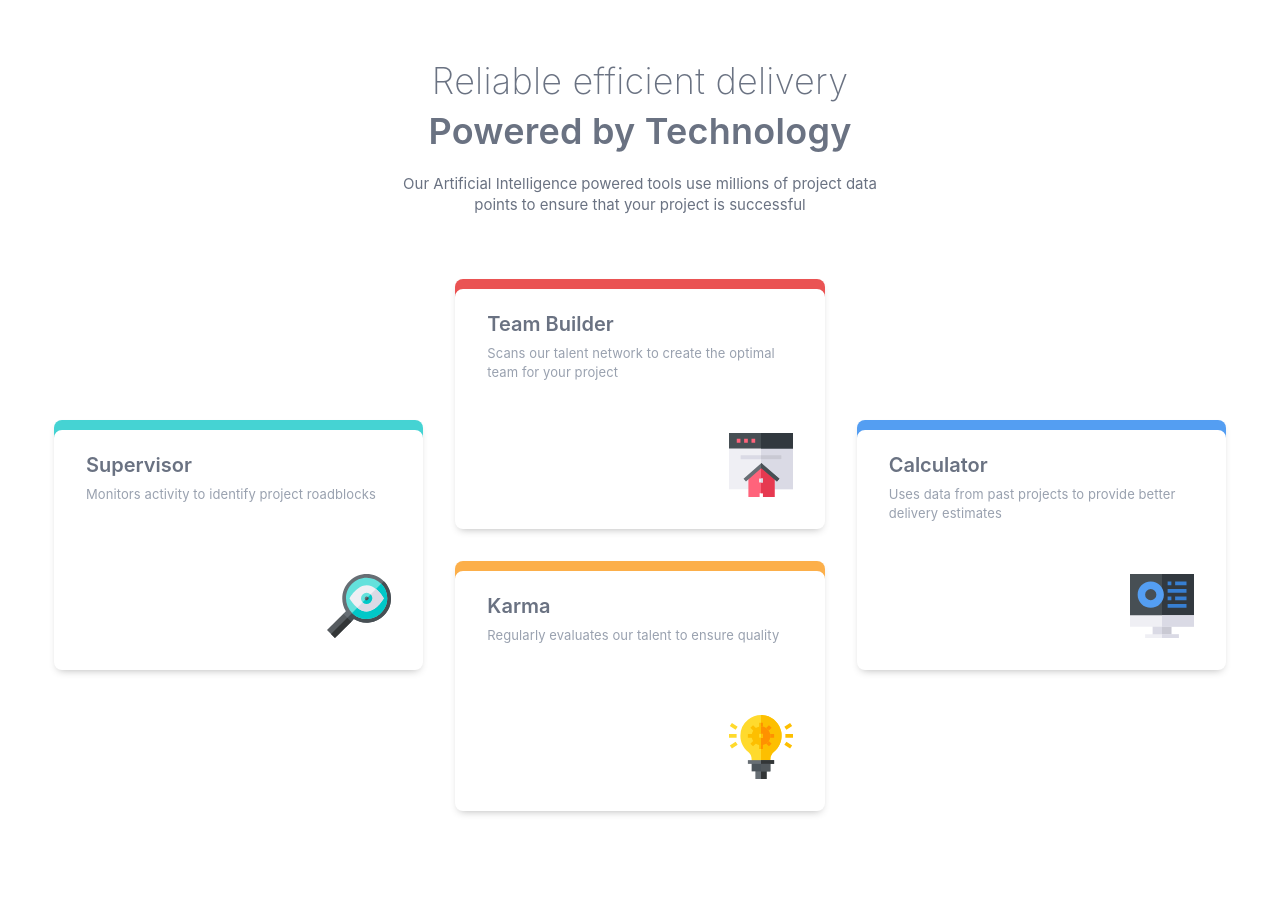
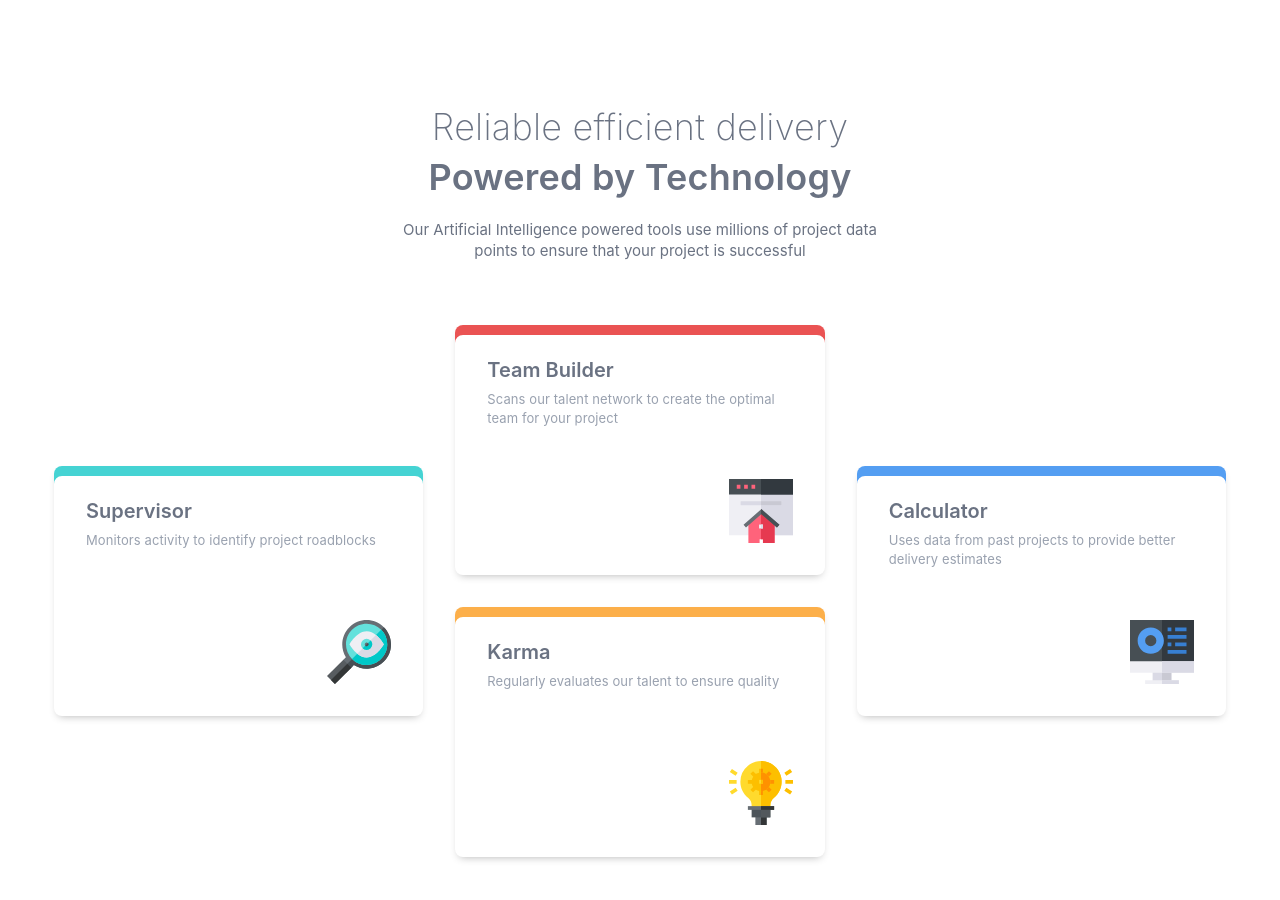
Before and after one commit to fringe4life/four-cards, a React (Vite) app: page / in a window 1280 px wide. Shown: the top 900 px of the page. Built offline with nearby package versions, Linux system fonts and the light colour scheme.

Commit message:
update margin above header

```diff
--- a/src/components/Header.tsx
+++ b/src/components/Header.tsx
@@ -1,6 +1,6 @@
 export default function Header(){
     return (
-        <header className="text-gray-500 col-[2] mb-16 mt-14 text-center max-w-[50.375ch] justify-self-center">
+        <header className="text-gray-500 col-[2] mb-16 mt-14 md:mt-20 xl:mt-[6.375rem] text-center max-w-[50.375ch] justify-self-center">
             <hgroup>
                 <h1 className="font-extralight text-4xl leading-[1.4] tracking-[0.25px]">Reliable efficient delivery</h1>
                 <h2 className="font-semibold text-4xl leading-[1.4] tracking-[0.25px] mb-4">Powered by Technology</h2>
```
